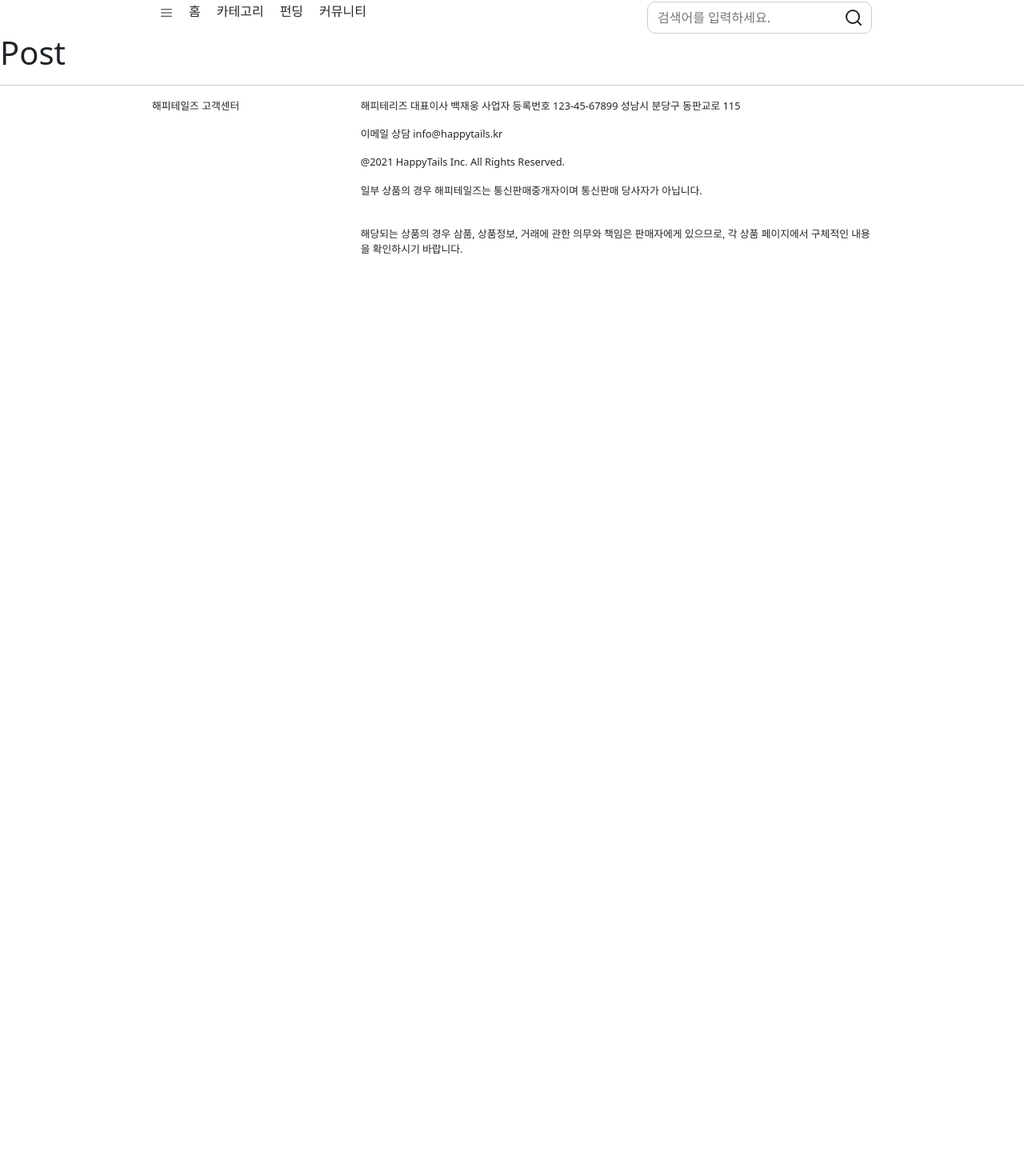
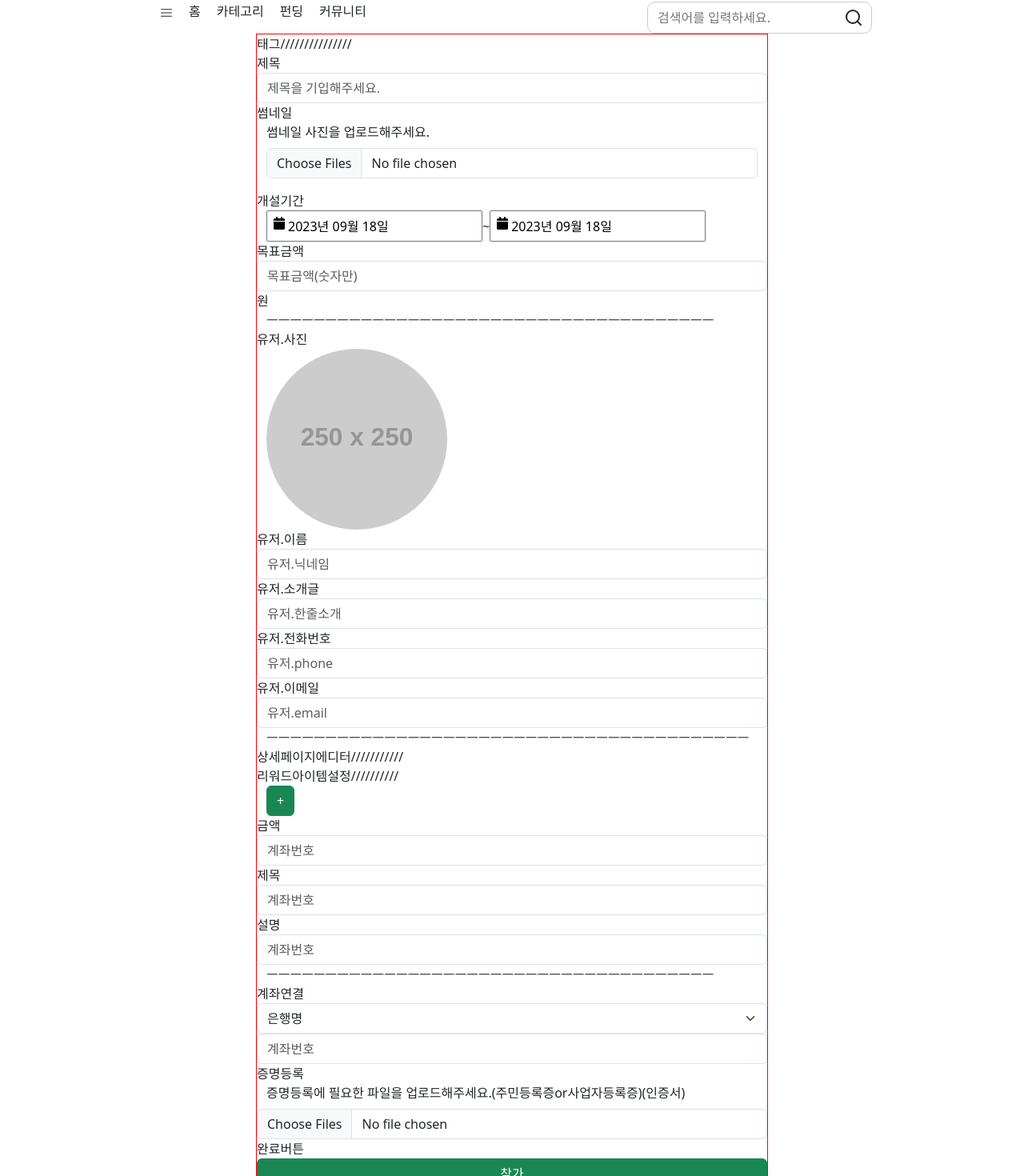
Before and after one commit to vi117/mc_final, a React (Vite) app in the folder packages/frontend/: page /fundings/1/post in a window 1280 px wide. Shown: the part 98-1568 px from the top of the page at 80% size. Before the commit the page ends 800 px from the top, so only its background shows below. Built offline with nearby package versions, Linux system fonts and the light colour scheme.

Commit message:
feat: 펀딩 작성 페이지 구성1 (#59)
* FundingsWrite 13:00 save

* feat: 펀딩 작성 페이지 구성1

```diff
--- a/packages/frontend/package.json
+++ b/packages/frontend/package.json
@@ -14,6 +14,7 @@
     "bootstrap": "^5.3.1",
     "react": "^18.2.0",
     "react-bootstrap": "^2.8.0",
+    "react-datepicker": "^4.17.0",
     "react-dom": "^18.2.0",
     "react-icons": "^4.11.0",
     "react-router-dom": "^6.15.0"
--- a/packages/frontend/src/pages/fundings/FundingsDetail.jsx
+++ b/packages/frontend/src/pages/fundings/FundingsDetail.jsx
@@ -7,7 +7,7 @@ const placeholder = "https://via.placeholder.com/850x375";
 
 const FundingsDetail = function() {
   return (
-    <Container style={{ "padding-top": "20px" }}>
+    <Container style={{ "padding-top": "20px", "width": "50vw" }}>
       <div className="sujung">
         <Button variant="success">수정</Button>
       </div>
--- /dev/null
+++ b/packages/frontend/src/pages/fundings/FundingsWrite.jsx
@@ -0,0 +1,137 @@
+import { useState } from "react";
+import { Button, Container, Image, Row } from "react-bootstrap";
+import { Form } from "react-bootstrap";
+
+import ko from "date-fns/locale/ko";
+import DatePicker from "react-datepicker";
+// import DatePicker from "react-datepicker";
+import "react-datepicker/dist/react-datepicker.css";
+
+const dummyImage = "https://via.placeholder.com/250x250";
+
+const Calender = () => {
+  const [startDate, setStartDate] = useState(new Date());
+  const [endDate, setEndDate] = useState(new Date());
+  return (
+    <Container>
+      <DatePicker
+        showIcon // 달력 아이콘 표시인것 같은데 안보임
+        selected={startDate}
+        onChange={(date) => setStartDate(date)}
+        selectsStart
+        startDate={startDate}
+        endDate={endDate}
+        locale={ko}
+        dateFormat="yyyy년 MM월 dd일"
+      />
+      ~
+      <DatePicker
+        showIcon
+        selected={endDate}
+        onChange={(date) => setEndDate(date)}
+        selectsEnd
+        startDate={startDate}
+        endDate={endDate}
+        minDate={startDate}
+        locale={ko}
+        dateFormat="yyyy년 MM월 dd일"
+      />
+    </Container>
+  );
+};
+
+const FundingsWrite = function() {
+  return (
+    <Container style={{ "border": "1px solid red", "width": "50vw" }}>
+      <Row>태그///////////////</Row>
+
+      <Row>
+        제목
+        <Form.Control type="text" placeholder="제목을 기입해주세요." />
+      </Row>
+      <Row>
+        썸네일
+        <Form.Group controlId="formFileMultiple" className="mb-3">
+          <Form.Label>썸네일 사진을 업로드해주세요.</Form.Label>
+          <Form.Control type="file" multiple />
+        </Form.Group>
+      </Row>
+      <Row>
+        개설기간
+        <Calender />
+      </Row>
+
+      <Row>
+        목표금액
+        <Form.Control type="text" placeholder="목표금액(숫자만)" />원
+      </Row>
+      ㅡㅡㅡㅡㅡㅡㅡㅡㅡㅡㅡㅡㅡㅡㅡㅡㅡㅡㅡㅡㅡㅡㅡㅡㅡㅡㅡㅡㅡㅡㅡㅡㅡㅡㅡㅡㅡㅡ
+      <Row style={{ "width": "250px" }}>
+        유저.사진
+        <Image src={dummyImage} roundedCircle />
+      </Row>
+      <Row>
+        유저.이름
+        <Form.Control type="text" placeholder="유저.닉네임" />
+      </Row>
+      <Row>
+        유저.소개글
+        <Form.Control type="text" placeholder="유저.한줄소개" />
+      </Row>
+      <Row>
+        유저.전화번호
+        <Form.Control type="text" placeholder="유저.phone" />
+      </Row>
+      <Row>
+        유저.이메일
+        <Form.Control type="text" placeholder="유저.email" />
+      </Row>
+
+      ㅡㅡㅡㅡㅡㅡㅡㅡㅡㅡㅡㅡㅡㅡㅡㅡㅡㅡㅡㅡㅡㅡㅡㅡㅡㅡㅡㅡㅡㅡㅡㅡㅡㅡㅡㅡㅡㅡㅡㅡㅡ
+      <Row>상세페이지에디터///////////</Row>
+
+      <Row>
+        리워드아이템설정//////////
+        <Container>
+          <Button variant="success">+</Button>
+          <Row>
+            금액
+            <Form.Control type="text" placeholder="계좌번호" />
+          </Row>
+          <Row>
+            제목
+            <Form.Control type="text" placeholder="계좌번호" />
+          </Row>
+          <Row>
+            설명
+            <Form.Control type="text" placeholder="계좌번호" />
+          </Row>
+        </Container>
+      </Row>
+      ㅡㅡㅡㅡㅡㅡㅡㅡㅡㅡㅡㅡㅡㅡㅡㅡㅡㅡㅡㅡㅡㅡㅡㅡㅡㅡㅡㅡㅡㅡㅡㅡㅡㅡㅡㅡㅡㅡ
+      <Row>
+        계좌연결
+        <Form.Select aria-label="Default select example">
+          <option>은행명</option>
+          <option value="1">기업</option>
+          <option value="2">국민</option>
+          <option value="3">신한</option>
+        </Form.Select>
+        <Form.Control type="text" placeholder="계좌번호" />
+      </Row>
+
+      <Row>
+        증명등록
+        <Form.Label>증명등록에 필요한 파일을 업로드해주세요.(주민등록증or사업자등록증)(인증서)</Form.Label>
+        <Form.Control type="file" multiple />
+      </Row>
+
+      <Row>
+        완료버튼
+        <Button variant="success">참가</Button>
+      </Row>
+    </Container>
+  );
+};
+
+export default FundingsWrite;
```
Also changed, not shown: packages/frontend/src/App.jsx (+6 -2 lines), 1 other file (tests, documents, lock files or other folders).
